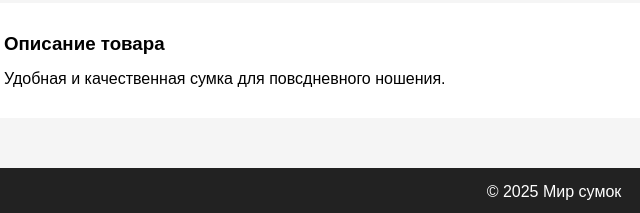
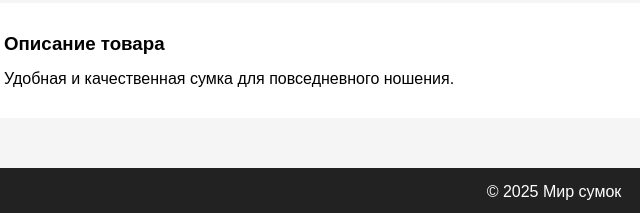
Before and after one commit to treshetnikova37-ai/site, a plain HTML site: page buy3.html in a window 1280 px wide. Shown: the part 608-821 px from the top of the page, 86-726 px from the left. Drawn offline with Linux system fonts and the light colour scheme.

Commit message:
Add files via upload

```diff
--- a/buy3.html
+++ b/buy3.html
@@ -34,7 +34,7 @@
   <div class="product-description">
     <h3>Описание товара</h3>
     <p>
-      Удобная и качественная сумка для повсдневного ношения.
+      Удобная и качественная сумка для повседневного ношения.
     </p>
   </div>
 </main>
```
